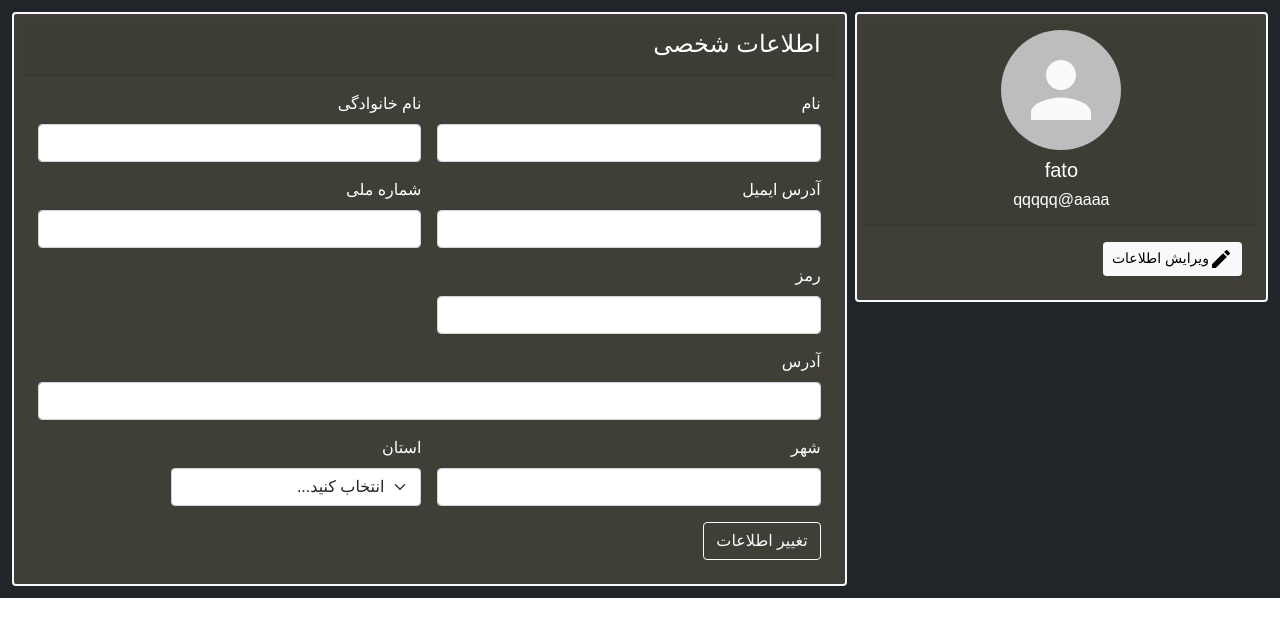
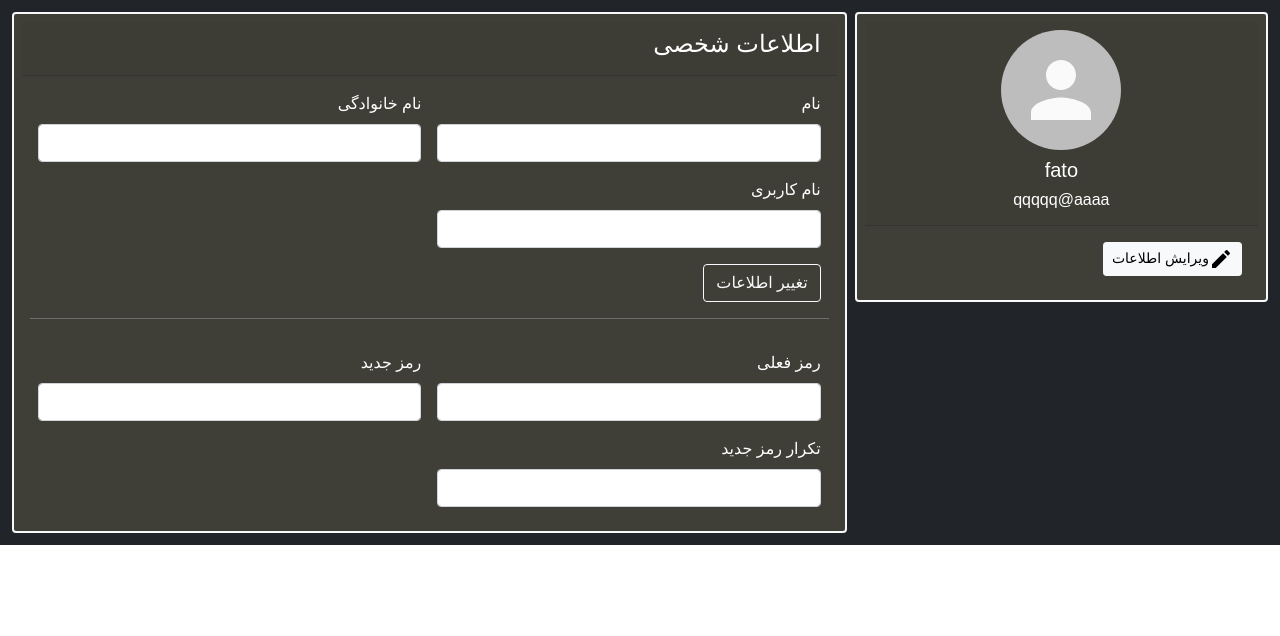
Before and after one commit to MelikaNobakhtian/luna-software-engineering, a React (Create React App) app in the folder Webfront/: page /userProfile in a window 1280 px wide. Shown: the top 636 px of the page. Built offline with nearby package versions, Linux system fonts and the light colour scheme.

Commit message:
change pass ui in user profile page

```diff
--- a/Webfront/src/components/userProfile/userProfile.js
+++ b/Webfront/src/components/userProfile/userProfile.js
@@ -11,8 +11,8 @@ function UserProfile(props) {
   const [user , setUser] = useState({
       token : "",
       userName : "fato",
-      userFirstName : "fateme",
-      userLastName : "omidi",
+      firstName : "fateme",
+      lastName : "omidi",
       email : "qqqqq@aaaa",
       picture : "",
       oldPass :"",
@@ -47,50 +47,40 @@ function UserProfile(props) {
           <div className="card border-light border-2 text-white p-2 m-1" style={{backgroundColor:'rgba(70, 70, 60, 0.8)'}}>
             <div class="card-header d-flex">
                 <h4>اطلاعات شخصی</h4>
-
             </div>
             <div class="card-body">
               <div>
               <form class="row g-3">
+
                   <div class="col-sm-6 ">
-                    <label for="inputEmail4" class="form-label">نام</label>
-                    <input type="email" class="form-control" id="inputEmail4"/>
+                    <label for="inputFirstName" class="form-label">نام</label>
+                    <input type="text" class="form-control" id="inputFirstName" />
                   </div>
                   <div class="col-sm-6">
-                    <label for="inputPassword4" class="form-label">نام خانوادگی</label>
+                    <label for="inputLastName" class="form-label">نام خانوادگی</label>
+                    <input type="text" class="form-control" id="inputLastName"/>
+                  </div>
+                  <div class="col-sm-6 ">
+                    <label for="inputFirstName" class="form-label">نام کاربری</label>
+                    <input type="text" class="form-control" id="inputFirstName" />
+                  </div>
+                  <div class="col-12">
+                    <button type="submit" class="btn btn-outline-light">تغییر اطلاعات</button>
+                  </div>
+
+                  <hr></hr>
+
+                  <div class="col-sm-6">
+                    <label for="inputPassword4" class="form-label">رمز فعلی</label>
                     <input type="password" class="form-control" id="inputPassword4"/>
                   </div>
                   <div class="col-sm-6">
-                    <label for="inputEmail4" class="form-label">آدرس ایمیل</label>
-                    <input type="email" class="form-control" id="inputEmail4"/>
+                    <label for="inputPassword4" class="form-label">رمز جدید</label>
+                    <input type="password" class="form-control" id="inputPassword4"/>
                   </div>
                   <div class="col-sm-6">
-                    <label for="inputAddress2" class="form-label">شماره ملی</label>
-                    <input type="text" class="form-control" id="inputAddress2" placeholder=""/>
-                  </div>
-                  <div class="col-sm-6">
-                    <label for="inputPassword4" class="form-label">رمز</label>
+                    <label for="inputPassword4" class="form-label">تکرار رمز جدید</label>
                     <input type="password" class="form-control" id="inputPassword4"/>
-                  </div>
-                  <div class="col-12">
-                    <label for="inputAddress" class="form-label">آدرس</label>
-                    <input type="text" class="form-control" id="inputAddress" placeholder=""/>
-                  </div>
-
-                  <div class="col-sm-6">
-                    <label for="inputCity" class="form-label">شهر</label>
-                    <input type="text" class="form-control" id="inputCity"/>
-                  </div>
-                  <div class="col-sm-4">
-                    <label for="inputState" class="form-label">استان</label>
-                    <select id="inputState" class="form-select">
-                      <option selected>انتخاب کنید...</option>
-                      <option>اصفهان</option>
-                    </select>
-                  </div>
-
-                  <div class="col-12">
-                    <button type="submit" class="btn btn-outline-light">تغییر اطلاعات</button>
                   </div>
                 </form>
               </div>
```
